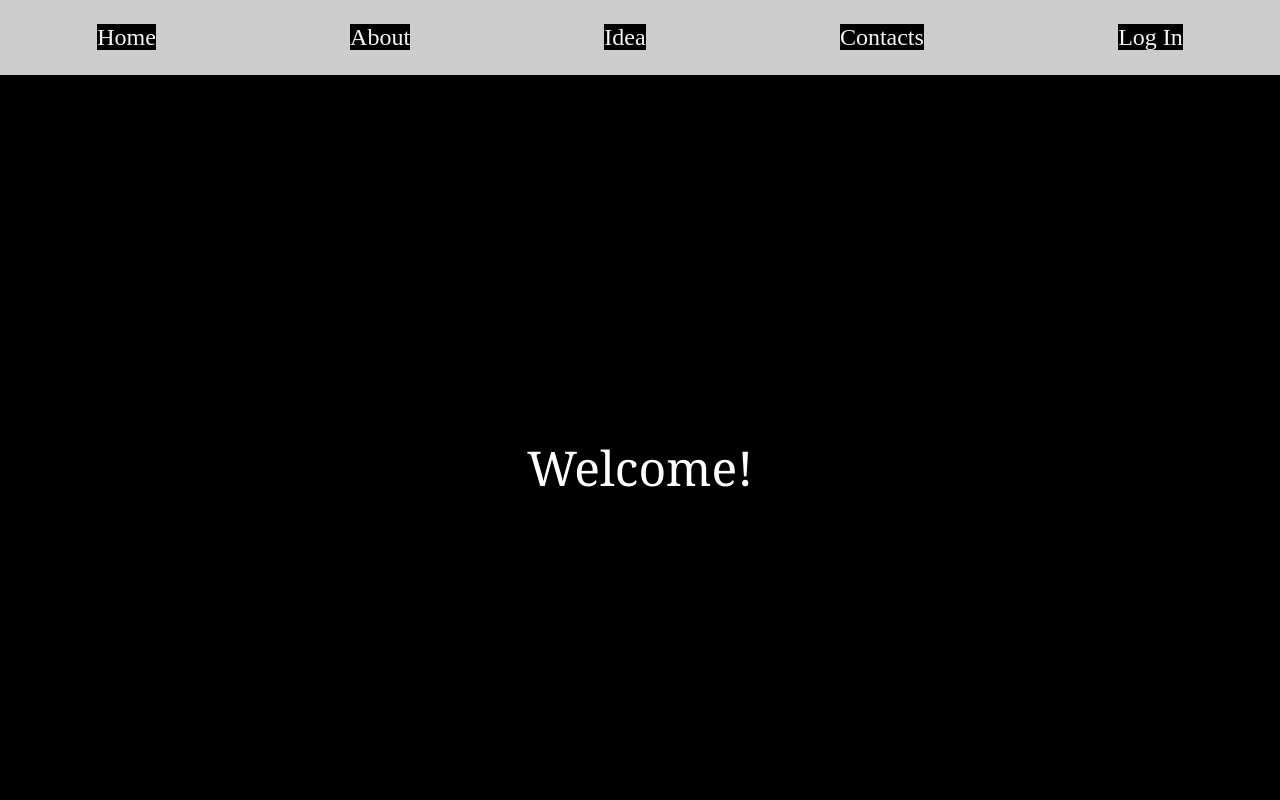
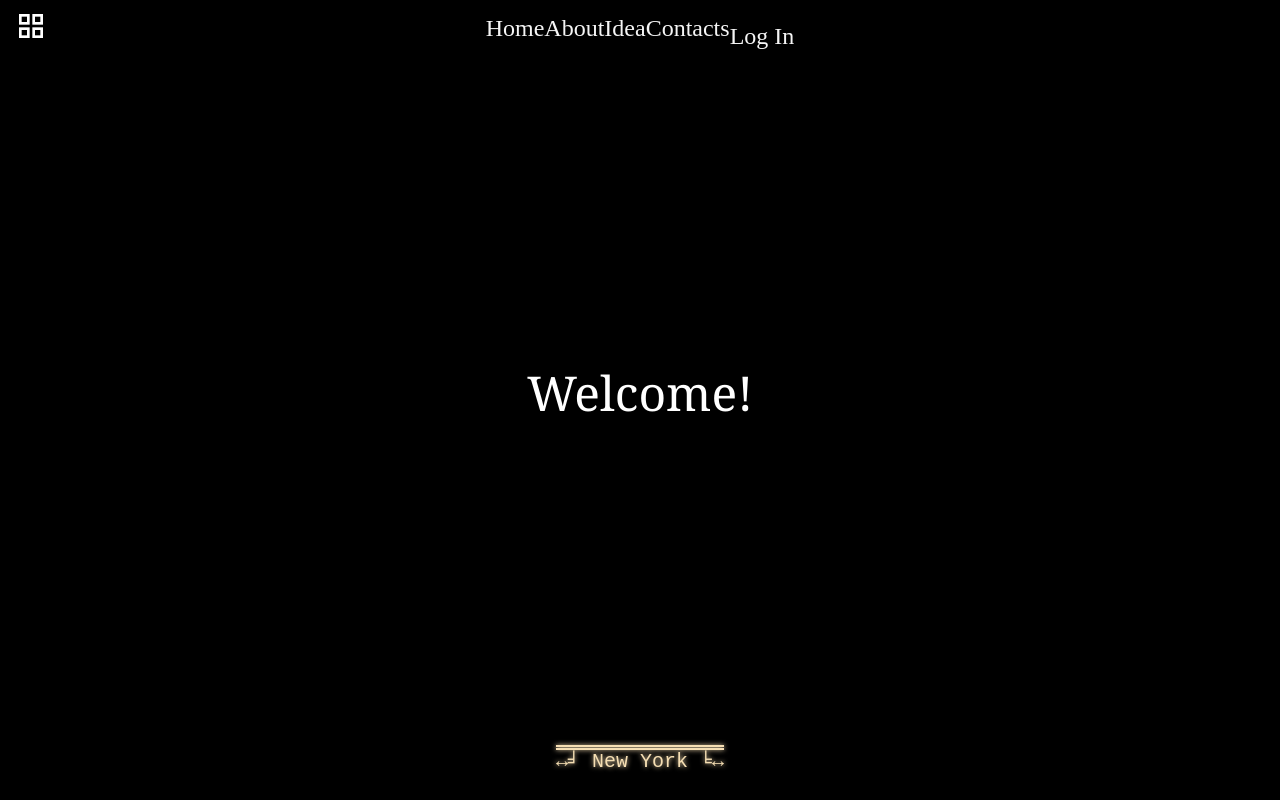
Before and after one commit to danilaSADev/Best-gadgets-ever, a plain HTML site: page index.html in a window 1280 px wide. Shown: the top 800 px of the page. Drawn offline with nearby package versions, Linux system fonts and the light colour scheme; a web font is replaced by a local one.

Commit message:
Added js action and nav-bar toggle button

```diff
--- a/index.html
+++ b/index.html
@@ -5,14 +5,20 @@
     <meta http-equiv="X-UA-Compatible" content="IE=edge">
     <meta name="viewport" content="width=device-width, initial-scale=1.0">
     <link rel="stylesheet" href="styles.css">
+    <script src="main.js"></script>
+    <link href="https://cdn.jsdelivr.net/npm/remixicon@2.5.0/fonts/remixicon.css" rel="stylesheet">
     <script src="https://cdnjs.cloudflare.com/ajax/libs/jquery/2.2.2/jquery.min.js"></script>
     <script src="https://cdnjs.cloudflare.com/ajax/libs/prefixfree/1.0.7/prefixfree.min.js"></script>
     <title>Most famous cities</title>
 </head>
 <body>
     <header>
-        <nav class="top-menu">
-            <ul class="header-menu">
+        <div id="nav-toggle" onclick="onToggle()">
+            <i class="ri-function-line ri-2x" style="color: white;"></i>
+        </div>
+        <nav id="nav-menu-list" class="header-menu">
+
+            <ul  class="options-list">
                 <li><a class="header-element" href="#city-image">Home</a></li>
                 <li><a class="header-element" href="#About">About</a></li>
                 <li><a class="header-element" href="#Idea">Idea</a></li>
--- /dev/null
+++ b/main.js
@@ -0,0 +1,15 @@
+
+
+isNavVisible = false
+
+function onToggle()
+{
+    const navMenu = document.getElementById('nav-menu-list')
+    if (isNavVisible) {
+        navMenu.classList.add("hide-menu");
+        isNavVisible = false;
+    } else {
+        navMenu.classList.remove("hide-menu");
+        isNavVisible = true
+    }
+}
--- a/styles.css
+++ b/styles.css
@@ -3,22 +3,18 @@
     --nav-element-height: 75px;
 }
 
-@media screen and (max-width: 800px) {
+@media screen and (min-width: 700px) {
     header {
         margin: 0px;
     }
-    .header-element {
-       width: 100%;
+    .options-list {
+        display: flex;
+        justify-content: space-between;
+        flex-direction: row !important;
     }
-    .body-element {
-        width: 100%;
+    #toggle-header-menu {
+        visibility: hidden;
     }
-}
-
-.top-menu {
-    display: flex;
-    align-items: center;
-    justify-content: center;
 }
 
 html {
@@ -30,16 +26,59 @@ hr {
     border: solid 1px black;
 }
 
+header {
+    /* CHANGE TO VISIBLE*/
+    position: fixed;
+    z-index: 11;
+}
+
+#nav-toggle {
+    transition-duration: 0.3s;
+    z-index: 12;
+    margin: 10px;
+    top: 0;
+    left: 5px;
+    position: absolute;
+}
+
+.hide-menu {
+    transition-duration: 0.3s;
+    transition: ease-in-out;
+    margin-top: -25rem;
+}
+
+.options-list {
+    margin: 0;
+    padding: 0;
+    padding-bottom: 15px;
+    padding-top: 15px;
+    list-style-type: none;
+    align-items: center;
+    display: flex;
+    flex-direction: column;
+    justify-content: space-evenly;
+}
+
 .header-menu {
-    position: abs;
+    transition-duration: 0.3s;
+    display: flex;
+    justify-content: center;
+    background-color: black;
+    position: fixed;
     width: 100%;
-    display: flex;
-    justify-content: space-around;
-    align-items: center;
-    margin: 0;
-    height: var(--nav-element-height);
-    padding: 0;
-    list-style-type: none;
+}
+
+.options-list li:not(:last-child) {
+    margin-bottom: 15px;
+}
+
+.header-element
+{
+    text-decoration: none;
+    font-size: 150%;
+    backdrop-filter: blur(5px);
+    transition-duration: 0.15s;
+    color: rgba(245, 245, 245, 1);
 }
 
 h1, h2, h3 {
@@ -68,11 +107,11 @@ footer
 #city-image {
     background-color: black;
     width: 100%;
-    height: 93vh;
+    height: 90vh;
     background-size: cover;
     background-repeat: no-repeat;
     background-position: center;
-    background-attachment:fixed;
+    background-attachment: fixed;
     background-image: url("images/city.jpg");
 }
 
@@ -123,20 +162,6 @@ footer
     margin: 25px;
 }
 
-.header-element
-{
-    background-color: black;
-    text-decoration: none;
-    text-align: center;
-    vertical-align: middle;
-    color: inherit;
-    font-size: 150%;
-    backdrop-filter: blur(5px);
-    transition-duration: 0.15s;
-    color: rgba(245, 245, 245, 1);
-    text-align: center;
-}
-
 .header-element:last-child
 {
     margin-right: 0px;
```
